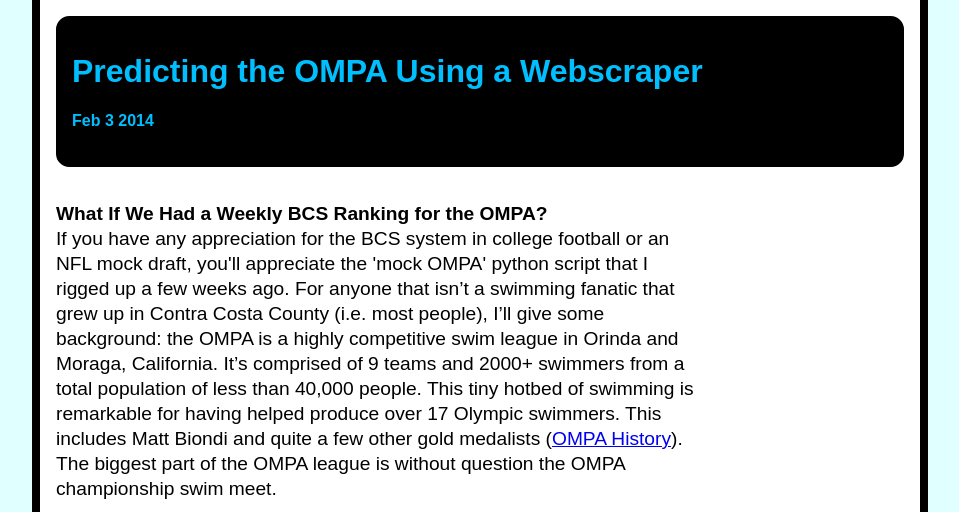
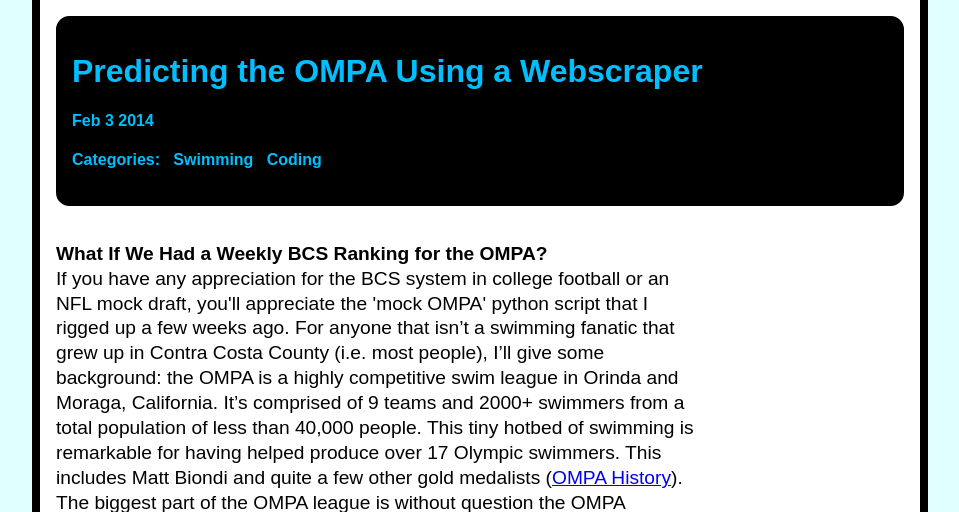
Before and after one commit to NickStefan/nicksblog, a Django app: the page made by nickswebsite/blog/templates/blog/view_post.html in a window 1280 px wide. Shown: the part 68-580 px from the top of the page, without its empty margins (80-1039 px from the left). Run offline with Django 3.2, Linux system fonts and the light colour scheme; data comes from the database, SQL or seed files in the repository.

Commit message:
added post borders and category info

```diff
--- a/nickswebsite/blog/templates/blog/view_category.html
+++ b/nickswebsite/blog/templates/blog/view_category.html
@@ -7,6 +7,7 @@
 		<ul>
 		{% for post in posts %}
 			<div class='postlists'><li><p><a href="{{ post.get_absolute_url }}">{{ post.title }}</a><br>{{ post.posted|date }}</p>
+
 				<p>{{ post.body|safe|truncatewords:"60" }}
 			</li></div>
 		{% endfor %}
--- a/nickswebsite/blog/templates/blog/view_post.html
+++ b/nickswebsite/blog/templates/blog/view_post.html
@@ -4,6 +4,7 @@
 <div id="myheadline">
 <h1>{{ post.title }}</h1>
 <h4>{{ post.posted|date }}<h4>
+	<h4>Categories: &nbsp {% for category in post.category.all %}{{ category }} &nbsp {% endfor %}</h4>
 </div>
 {% endblock %}
 
--- a/nickswebsite/templates/index.html
+++ b/nickswebsite/templates/index.html
@@ -32,6 +32,7 @@
 			<div class='postlists'><li>
 				<p><a href="{{ post.get_absolute_url }}">{{ post.title }}</a><br>{{ post.posted|date }}</p>
 				<p>{{ post.body|safe|truncatewords:"60"}}</p>
+				<p>Categories: &nbsp {% for category in post.category.all %}{{ category }} &nbsp {% endfor %}</p>
 			</li></div>
 		{% endfor %}
 		</ul>
```
